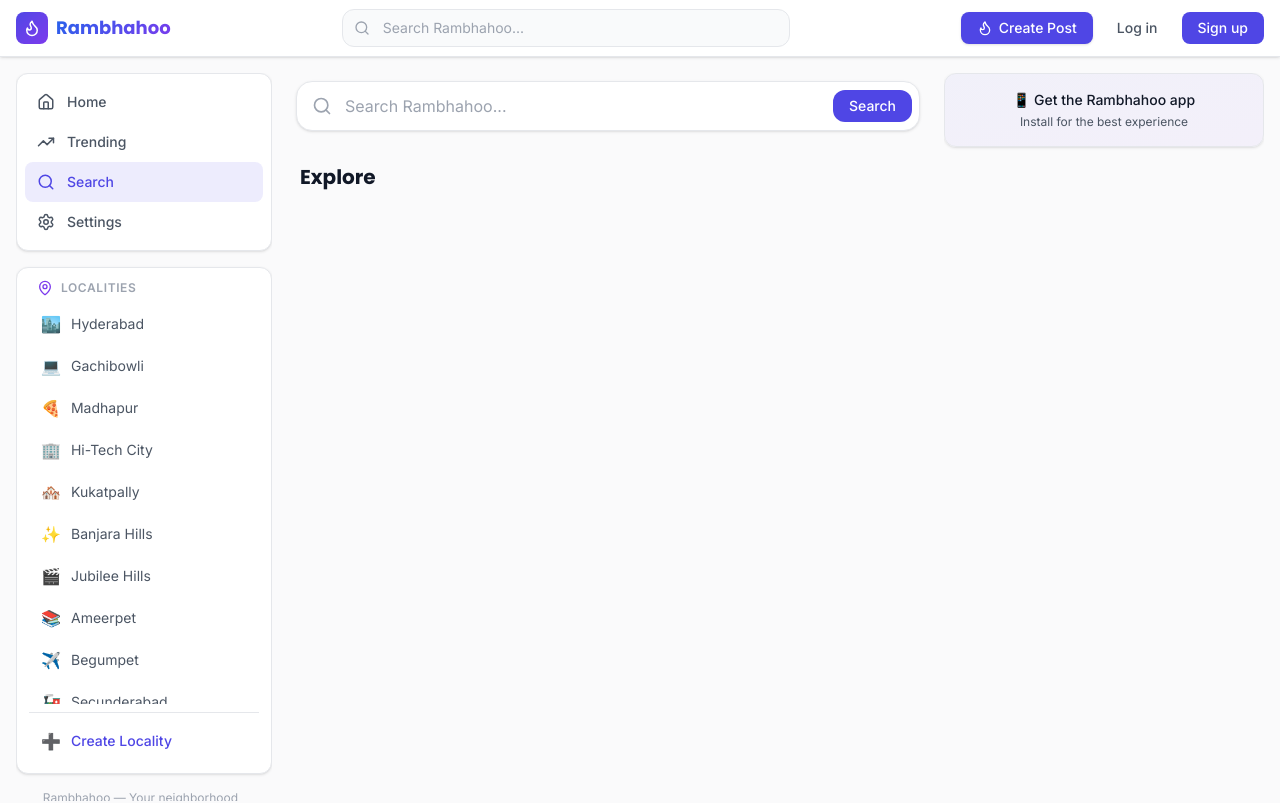
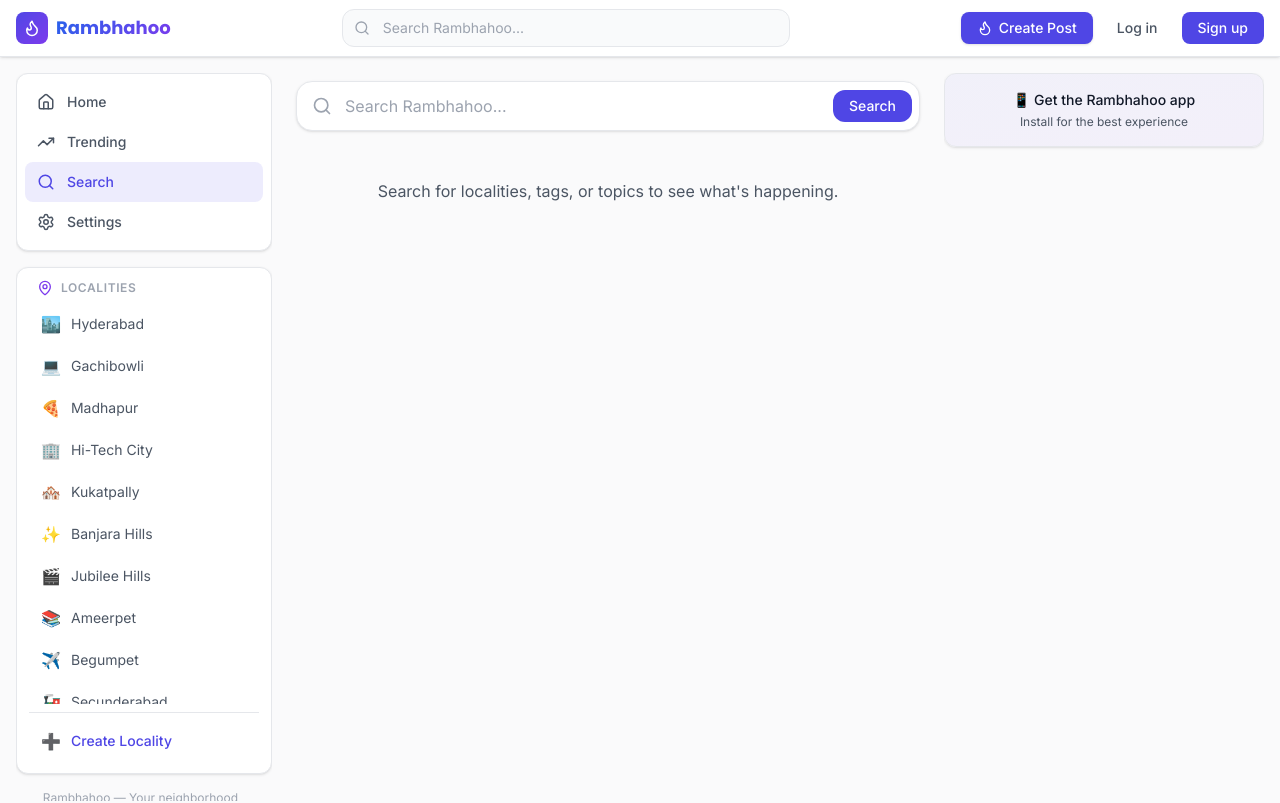
Before and after one commit to socialav88-wq/rambhahoo, a Next.js app: page /search in a window 1280 px wide. Shown: the top 803 px of the page. Built offline with nearby package versions, Linux system fonts and the light colour scheme; no server answers; the database is empty.

Commit message:
Hide Explore widgets in main column on desktop to prevent duplicate UI, show original message instead

```diff
--- a/app/search/page.js
+++ b/app/search/page.js
@@ -40,7 +40,8 @@ export default async function SearchPage({ searchParams }) {
           <SearchTabs results={results} query={query} />
         </div>
       ) : (
-        <div className="mt-8">
+        <>
+          <div className="mt-8 xl:hidden">
             <h2 className="text-xl font-bold font-[family-name:var(--font-poppins)] text-text-primary mb-4 px-1">
               Explore
             </h2>
@@ -48,6 +49,10 @@ export default async function SearchPage({ searchParams }) {
               <ExploreWidgets />
             </div>
           </div>
+          <div className="mt-12 text-center text-text-muted hidden xl:block">
+            <p>Search for localities, tags, or topics to see what's happening.</p>
+          </div>
+        </>
       )}
     </div>
   );
```
Lines whose indentation alone changed are shown as unchanged.
